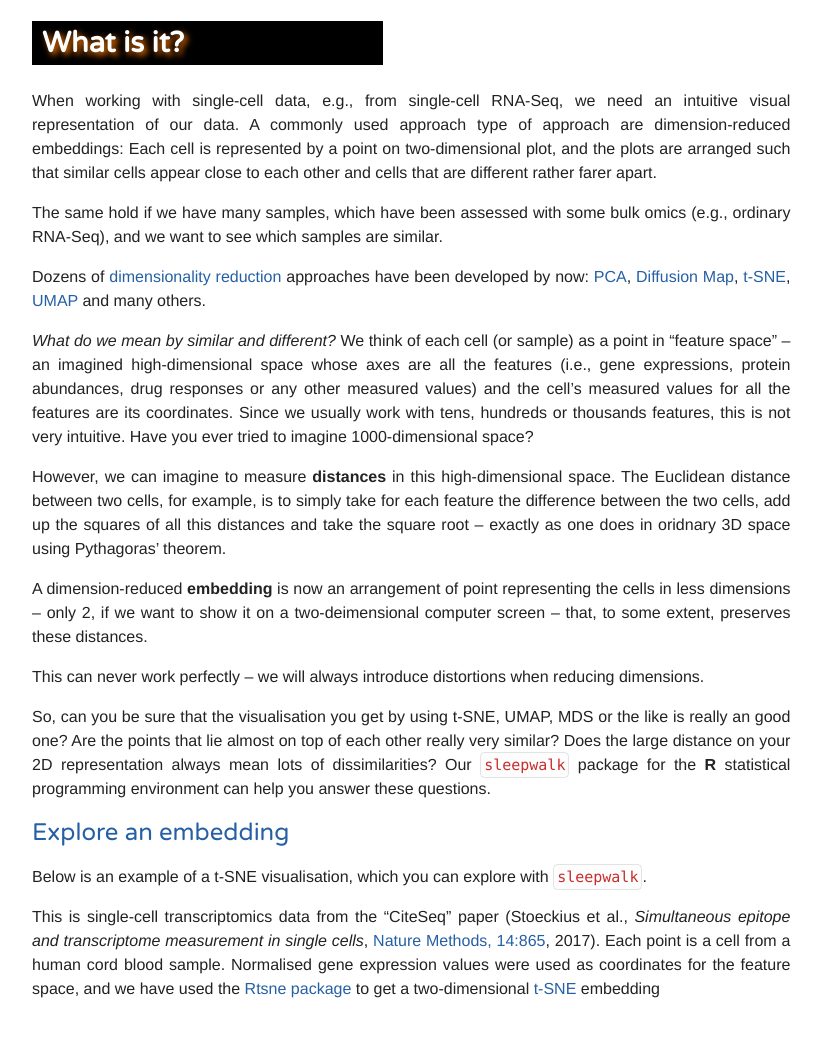
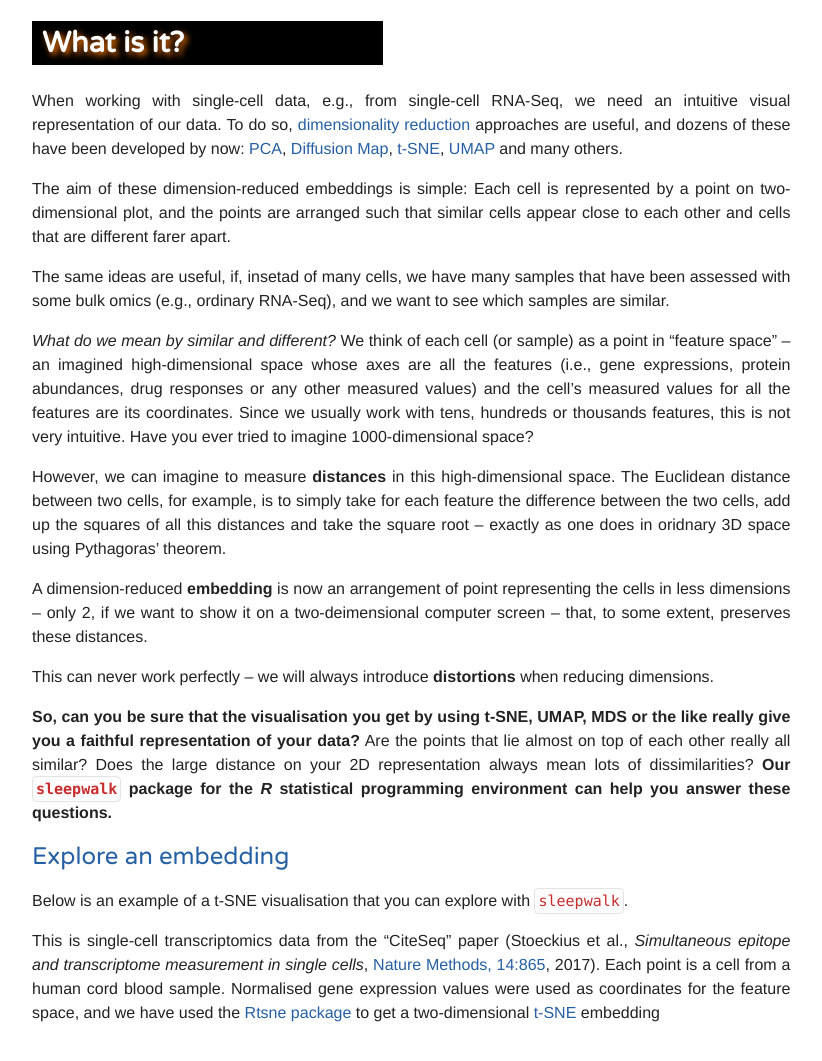
Before and after one commit to anders-biostat/sleepwalk, a Jekyll site: the page built from index.md, in a window 1280 px wide and 1400 px high. Shown: the part 338-1399 px from the top of the window, without its empty margins (276-1098 px from the left). Built offline with Jekyll 4.4.1, drawn with Linux system fonts in a browser that asks for light colours; our own code applies the rules of GitHub Pages for plain Markdown files; a script that is not in the unit is left out; some of the changed text lies outside the part shown.

Commit message:
further copyediting

```diff
--- a/index.md
+++ b/index.md
@@ -2,14 +2,14 @@
 
 # What is it?
 
-When working with single-cell data, e.g., from single-cell RNA-Seq, we need an intuitive visual representation of our data. A commonly used approach type of approach are dimension-reduced embeddings: Each cell is represented by a point on two-dimensional plot, and the plots are arranged such that similar cells appear close to each other and cells that are different rather farer apart.
-
-The same hold if we have many samples, which have been assessed with some bulk omics (e.g., ordinary RNA-Seq), and we want to see which samples are similar.
-
-Dozens of [dimensionality reduction](https://en.wikipedia.org/wiki/Dimensionality_reduction) approaches have been developed
+When working with single-cell data, e.g., from single-cell RNA-Seq, we need an intuitive visual representation of our data. To do so, [dimensionality reduction](https://en.wikipedia.org/wiki/Dimensionality_reduction) approaches are useful, and dozens of these have been developed
 by now: [PCA](https://en.wikipedia.org/wiki/Principal_component_analysis),
 [Diffusion Map](https://en.wikipedia.org/wiki/Diffusion_map), [t-SNE](https://en.wikipedia.org/wiki/T-distributed_stochastic_neighbor_embedding),
 [UMAP](https://umap-learn.readthedocs.io/en/latest/) and many others.
+
+The aim of these dimension-reduced embeddings is simple: Each cell is represented by a point on two-dimensional plot, and the points are arranged such that similar cells appear close to each other and cells that are different farer apart.
+
+The same ideas are useful, if, insetad of many cells, we have many samples that have been assessed with some bulk omics (e.g., ordinary RNA-Seq), and we want to see which samples are similar.
 
 *What do we mean by similar and different?* We think of each cell (or sample) as a point in "feature space" -- an imagined high-dimensional space whose axes are all the features (i.e., gene expressions, protein abundances, drug responses
 or any other measured values) and the cell's measured values for all the features are its coordinates. Since we usually work with tens, hundreds or thousands features, this is not very intuitive. Have you ever tried to imagine 1000-dimensional space?
@@ -18,14 +18,14 @@
 
 A dimension-reduced **embedding** is now an arrangement of point representing the cells in less dimensions -- only 2, if we want to show it on a two-deimensional computer screen -- that, to some extent, preserves these distances.
 
-This can never work perfectly -- we will always introduce distortions when reducing dimensions.
+This can never work perfectly -- we will always introduce **distortions** when reducing dimensions.
 
-So, can you be sure that the visualisation you get by using t-SNE, UMAP, MDS or the like is really an good one? Are the points that lie almost on top of each other really very similar? Does the large distance on your 2D representation
-always mean lots of dissimilarities? Our `sleepwalk` package for the **R** statistical programming environment can help you answer these questions.
+**So, can you be sure that the visualisation you get by using t-SNE, UMAP, MDS or the like really give you a faithful representation of your data?** Are the points that lie almost on top of each other really all similar? Does the large distance on your 2D representation
+always mean lots of dissimilarities? **Our `sleepwalk` package for the *R* statistical programming environment can help you answer these questions.**
 
 ## Explore an embedding
 
-Below is an example of a t-SNE visualisation, which you can explore with `sleepwalk`.
+Below is an example of a t-SNE visualisation that you can explore with `sleepwalk`.
 
 This is single-cell transcriptomics data from the "CiteSeq" paper
 (Stoeckius et al., *Simultaneous epitope and transcriptome measurement in single cells*, [Nature Methods, 14:865](https://doi.org/10.1038/nmeth.4380), 2017).
@@ -35,23 +35,23 @@
 	<iframe src="examples/single_emb.html"></iframe>
 </div>
 
-Move your mouse over the points. At any moment the colours will show you the *real* (e.g. based on the original, feature-space coordinates) distance of all the cells to the one cell right under your mouse cursor. Thus, simply by moving the mouse you can explore the structure of the data and see whether the embedding gives a faithful representation and where it is distorted.
+**Move your mouse over the points.** At any moment the colours will show you the *real* (e.g. based on the original, feature-space coordinates) distance of all the cells to the one cell right under your mouse cursor. Thus, simply by moving the mouse you can explore the structure of the data and see whether the embedding gives a faithful representation and where it is distorted.
 
-For instance, we immediately can see that the big upper cluster (let's call it **A**) is not as
-dense as the big lower one (this one we are going to call **B**).
-When you move your mouse over any of the cells of cluster **B** all other cells in **B** immediately become dark green, showing that they are all really close, but that is not the case for cluster **A**: you can wander along its length and see the green colour "following" you and so see that **B** is extended over a gradient.
+For instance, we immediately can see that the big upper cluster (let's call it *A*) is not as
+dense as the big lower one (this one we are going to call *B*).
+When you move your mouse over any of the cells of cluster *B* all other cells in *B* immediately become dark green, showing that they are all really close, but that is not the case for cluster *A*: you can wander along its length and see the green colour "following" you and so see that *B* is extended over a gradient.
 
 You can also
-observe the gradual change from **B** to the smaller cluster to its upper left, when moving through their thin connection. The small cluster at the very top of the plot is depcited really dense but you cann notice that, in reality, it is the least dense
-one. Actually, to see any similarity between neighbours in this cluster, you will have to change the colour scale (click the `+` sign two times).
+observe the gradual change from *B* to the smaller cluster to its upper left, when moving through their thin connection. The small cluster at the very top of the plot is depcited really dense but you cann notice that, in reality, it is the least dense
+one. Actually, to see any similarity between neighbours in this cluster, you will have to change the colour scale (click the `+` button twice).
 
 Try to
-look closely at all those smaller clusters between **A** and **B**: `sleepwalk` can help you to figure out how justified  their positioning on the plot is, which of them really are "between" **A** and **B**.
+look closely at all those smaller clusters between *A* and *B*: `sleepwalk` can help you to figure out how justified  their positioning on the plot is, which of them really are "between" *A* and *B*.
 You can also notice that some of the cells at the edges of the clusters are drastically different from everything else around them. They likely are some sort of outliers.
 
 ## Compare two embeddings
 
-`sleepwalk` can also help you compare two different embeddings. For example, let's look at the same t-SNE plot from above and put next to it a visualisation
+`sleepwalk` can also help you compare two different embeddings. For example, let's look at the same t-SNE plot as before and put next to it a visualisation of the same data
 obtained with another dimensionality reduction approach. This time, we have used [UMAP](https://umap-learn.readthedocs.io/en/latest/).
 
 <div class="aspect-ratio">
@@ -64,9 +64,9 @@
 
 ## Compare two sets of samples
 
-You can also use `sleepwalk` to compare not only different dimensionality reduction approaches, but also different samples. As example data we use here glioma samples from two patients (out of six, presented in the paper)
+You can also use `sleepwalk` to compare not only different embeddings for the same data, but also to compare different samples. As example data we use here glioma samples from two patients (out of six, presented in the paper)
 by Filbin et al. (*Developmental and oncogenic programs in H3K27M gliomas dissected by single-cell RNA-seq*, [Science, 360:6386](https://doi.org/10.1126/science.aao4750), 2018).
-Again, single-cell transcriptomics was used to study each sample, and again we use t-SNE to visualise them.
+Again, single-cell transcriptomics has been used to study each sample, and again we have used t-SNE to visualise them.
 
 <div class="aspect-ratio">
 	<iframe src="examples/comp_samp.html"></iframe>
@@ -89,14 +89,13 @@
 
 # Usage
 
-`sleepwalk` package has only two functions. `sleepwalk()` generates a single plot as in the first example, `sleepwalkMulti()`
-generates several plots as in the later examples.
+The `sleepwalk` package is easy to use. It has only two functions: `sleepwalk()` generates a single plot as in the first example, `sleepwalkMulti()` generates several plots as in the later examples.
 
 Both functions take the following arguments
 
-- First, pass the embedding, i.e., a *n* x 2 matrix of 2D coordinated for the *n* points. For `sleepwalkMulti`, pass a list with several such matrices, one for each of the plots.
+- First, pass the embedding, i.e., a *n* x 2 matrix of 2D coordinates for the *n* points. For `sleepwalkMulti`, pass a list with several such matrices, one for each of the plots.
 
-- As second argument, pass the feature matrix: this is the *n* x *m* matrix with one row for each of the *n* points (e.g., cells) and one columns for each of the *m* features (e.g., genes) that should be used to calculate the actual distances. Sleepwalk determines the colour of each point from the Euclidean distance between the row of the point to be coloured and the row of the point under the mouse cursor. For `sleepwalkMulti`, pass a list of several such matrices, one for each plot.
+- As second argument, pass the feature matrix: this is the *n* x *m* matrix with one row for each of the *n* points (e.g., cells) and one columns for each of the *m* features (e.g., genes) that should be used to calculate the actual distances. Sleepwalk determines the colour of each point from the Euclidean distance between the row of the point to be coloured and the row of the point under the mouse cursor. For `sleepwalkMulti`, pass a list of several such matrices, one for each plot. If *m* is large, it can be a good idea to only pass the first 30 or so principal components of the sample. Use the `prcomp_irlba` function from the [`irlba` package](https://bwlewis.github.io/irlba/), to efficiently calculate them.
 
 - The third argument is the maximum value for the colour scale. You can adjust this afterwards with the "+" and "-" buttons next to the colour scale. For `sleepwalkMulti`, pass a vector, with one value for each plot.
 
@@ -107,4 +106,4 @@
 
 # Authors
 
-Sleepwalk is beeing developed by Svetlana Ovchinnikova and Simon Anders at the [Center for Molecular Biology of the University of Heidelberg](https://www.zmbh.uni-heidelberg.de/anders). Please contact us for questions or feedback.
+Sleepwalk is beeing developed by [Svetlana Ovchinnikova](mailto:s.ovchinnikova@zmbh.uni-heidelberg.de) and [Simon Anders](mailto:s.anders@zmbh.uni-heidelberg.de) at the [Center for Molecular Biology of the University of Heidelberg](https://www.zmbh.uni-heidelberg.de/anders). Please contact us for questions or feedback.
```
